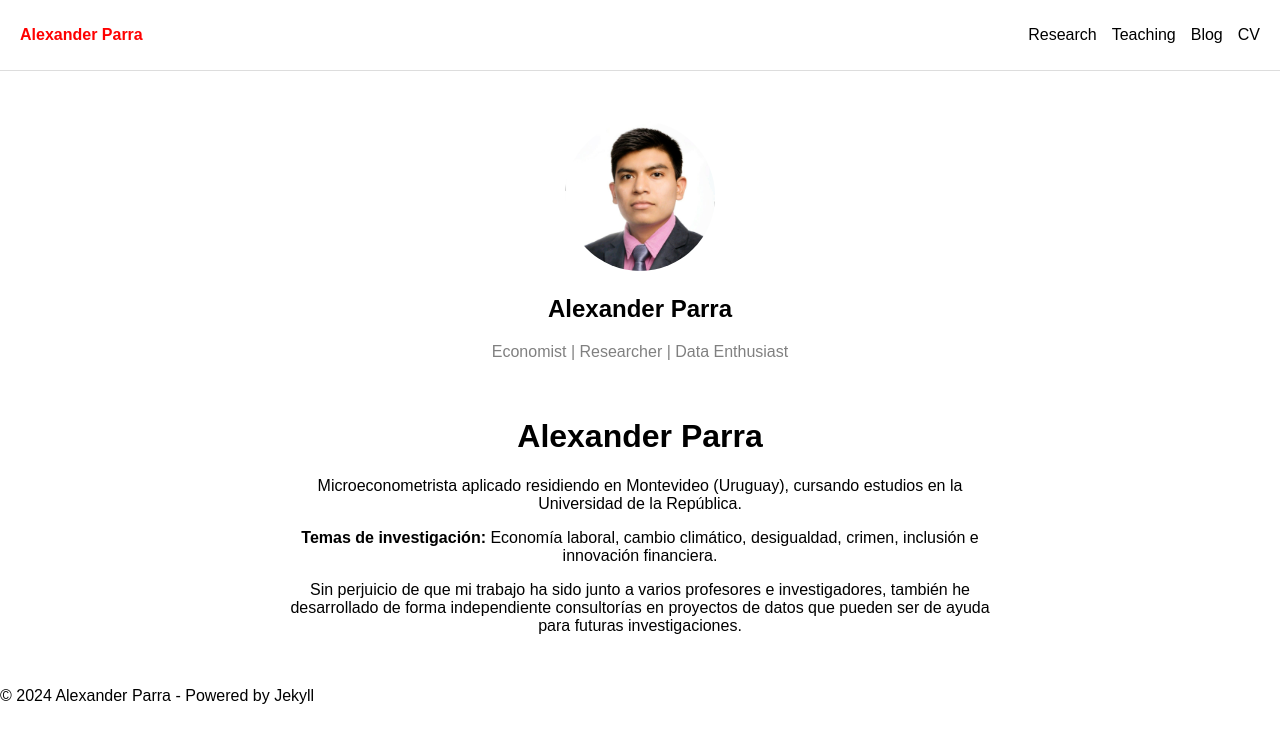
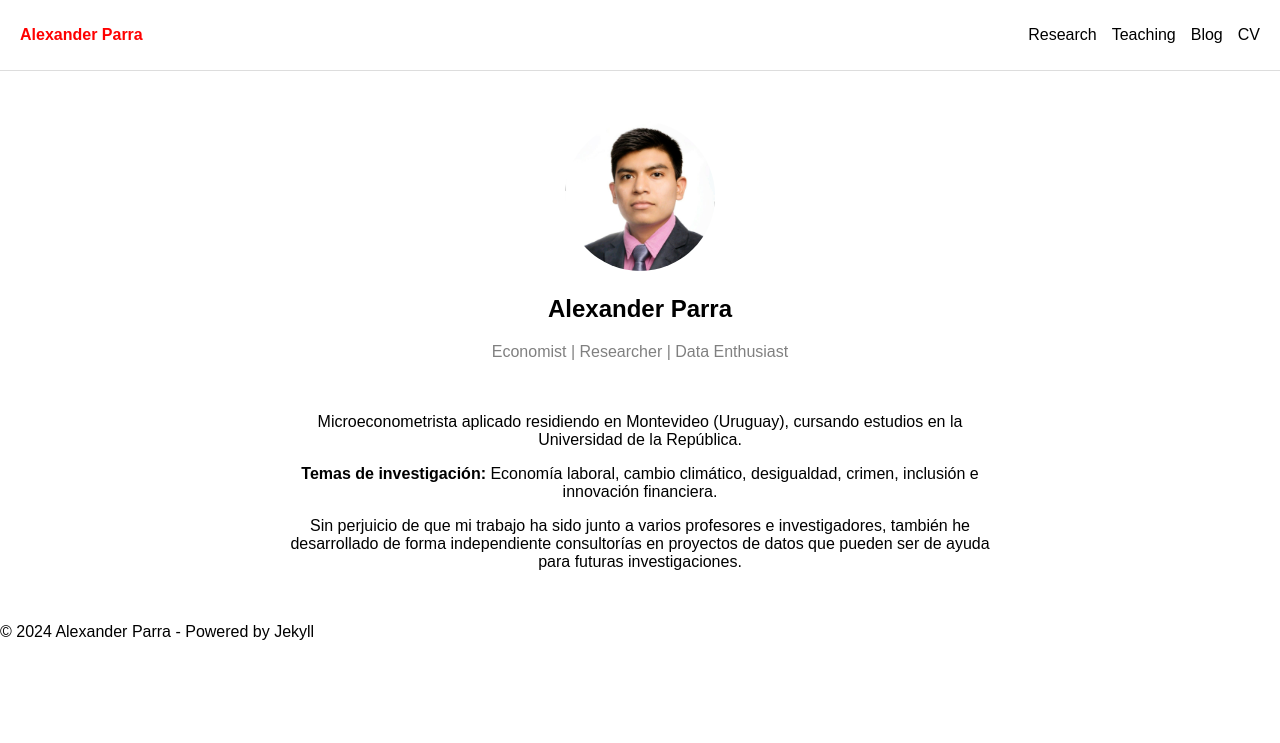
Before and after one commit to aparrani/aparrani.github.io, a Jekyll site: the page built from index.md, in a window 1280 px wide. Shown: the top 743 px of the page. Built offline with Jekyll 4.4.1, drawn with Linux system fonts in a browser that asks for light colours.

Commit message:
Update index.md

```diff
--- a/index.md
+++ b/index.md
@@ -4,7 +4,6 @@ title: Bienvenido
 ---
 
 <div class="center-content">
-  <h1>Alexander Parra</h1>
 
   <p>Microeconometrista aplicado residiendo en Montevideo (Uruguay), cursando estudios en la Universidad de la República.</p>
 
```
